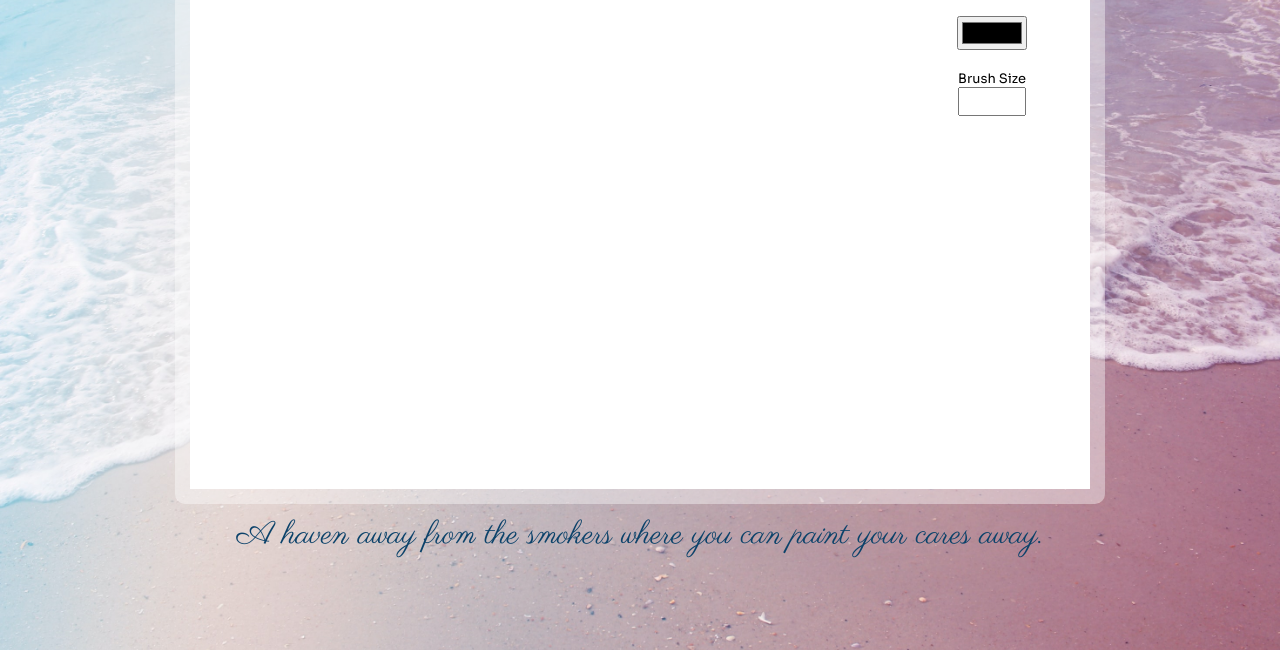
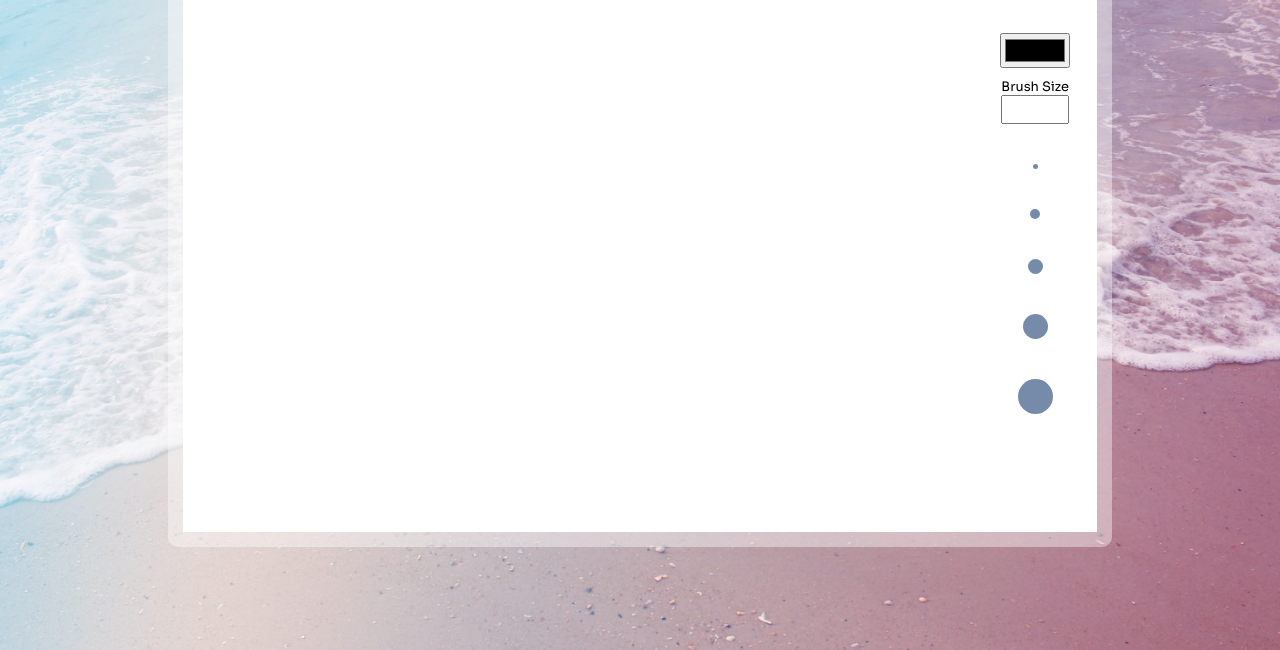
Before and after one commit to samanthatarrice/watercolor_world, a plain HTML site: page index.html in a window 1280 px wide. Shown: the part 150-800 px from the top of the page. Drawn offline with Linux system fonts and the light colour scheme.

Commit message:
Make canvas responsie with resize event listener and add circles for user to choose brush size

```diff
--- a/index.html
+++ b/index.html
@@ -20,13 +20,20 @@
       <label class="brush-label" for="brush-size">Brush Size</label>
       <input id="brush-size" type="number">
     </div>
+    <div class="brush-widths">
+      <div class="circle-extra-sm"></div>
+      <div class="circle-small"></div>
+      <div class="circle-medium"></div>
+      <div class="circle-large"></div>
+      <div class="circle-extra-lg"></div>
+    </div>
   </div>
 
   <!-- <div class='canvas-container'> -->
     <canvas class="canvas"></canvas>
   <!-- </div>  -->
 
-  <p>A haven away from the smokers where you can paint your cares away.</p>
+  <!-- <p>A haven away from the smokers where you can paint your cares away.</p> -->
 
   <script src="script.js"></script>
 </body>
--- a/script.js
+++ b/script.js
@@ -8,8 +8,22 @@ const ctx = canvas.getContext('2d');
 //such a cool trick!!! canvas.width was set in css...let's see if it works with the drawings https://newbedev.com/how-to-make-canvas-responsive
 // :( Doesn't seemm to work
 
-canvas.width = 900;
-canvas.height = 500;
+// canvas.width = 900;
+// canvas.height = 500;
+
+window.addEventListener('load', () => {
+  canvas.width = window.innerWidth/1.4;
+  canvas.height = window.innerHeight/1.5;
+  })
+
+window.addEventListener('resize', () => {
+  canvas.width = window.innerWidth/1.4;
+  canvas.height = window.innerHeight/1.5;
+})
+
+
+
+canvas.style.margin = '0 auto';
 
 let userColor = document.querySelector('#color-picker');
 let userBrushSize = document.querySelector('#brush-size');
@@ -22,6 +36,11 @@ function startStroke(e) {
 }
 
 function finishStroke() {
+  isPainting = false;
+  ctx.beginPath();
+}
+
+function resetStroke() {
   isPainting = false;
   ctx.beginPath();
 }
@@ -46,3 +65,5 @@ canvas.addEventListener('mousedown', startStroke);
 canvas.addEventListener('mouseup', finishStroke);
 
 canvas.addEventListener('mousemove', draw);
+
+canvas.addEventListener('mouseout', resetStroke);
--- a/style.css
+++ b/style.css
@@ -13,7 +13,7 @@ body {
 }
 
 h1 {
-  margin-top: 2rem;
+  margin-top: 3rem;
   font: 6vw 'Parisienne', cursive;
   color: #0B426A;
 }
@@ -22,18 +22,18 @@ h1 {
   display: flex;
   flex-direction: column;
   align-items: center;
-  justify-content: space-between;
-  width: 10%;
-  height: 100px;
+  /* justify-content: space-between; */
+  width: 10vh;
+  height: 400px;
   position: absolute;
-  right: 17.5%;
-  top: 21%;
+  right: 16%;
+  top: 23%;
 
 }
 
 #color-picker {
   width: 70px;
-  height: 35px;
+  min-height: 35px;
 }
 
 .brush-info {
@@ -43,14 +43,49 @@ h1 {
 }
 
 .brush-label {
-  margin-top: 2rem;
+  margin-top: 1rem;
   font: 1.3rem 'Sora', sans-serif;
 }
 
 #brush-size {
   width: 60px;
   font-size: 2rem;
+  text-align: center;
   /* height: 2rem; */
+}
+
+.brush-widths div{
+  background: rgb(118, 139, 170);
+  display: flex;
+  flex-direction: column;
+  border-radius: 50%;
+  margin: 4rem auto;
+
+}
+
+.circle-extra-sm {
+  width: 5px;
+  height: 5px;
+}
+
+.circle-small {
+  width: 10px;
+  height: 10px;
+}
+
+.circle-medium {
+  width: 15px;
+  height: 15px;
+}
+
+.circle-large {
+  width: 25px;
+  height: 25px;
+}
+
+.circle-extra-lg {
+  width: 35px;
+  height: 35px
 }
 
 .canvas {
@@ -62,6 +97,7 @@ h1 {
   border: solid 15px rgba(255, 255, 255, 0.4);
   background-clip: padding-box;
     /*https://css-tricks.com/transparent-borders-with-background-clip/*/
+  object-fit: contain;
 }
 
 p {
@@ -71,3 +107,23 @@ p {
   font: 2.5vw 'Parisienne', cursive;
   color: #0B426A;
 }
+
+@media screen and (max-width: 1024px) {
+  h1 {
+    font-size: 10vh;
+  }
+
+  p {
+    font-size: 3.5vh;
+  }
+}
+
+@media screen and (max-width: 992px) {
+  h1 {
+    font-size: 7vh;
+  }
+
+  p {
+    font-size: 2vh;
+  }
+}
```
Also changed, not shown: 1 other file.
